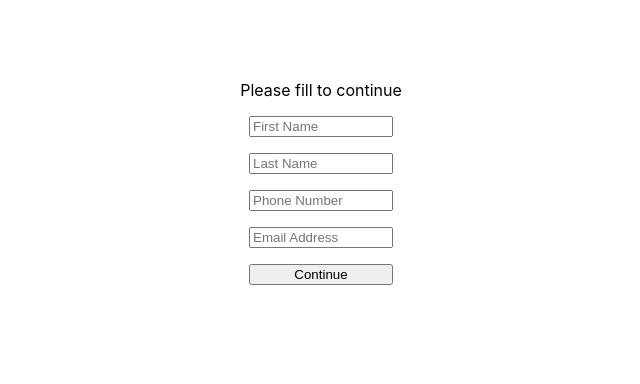
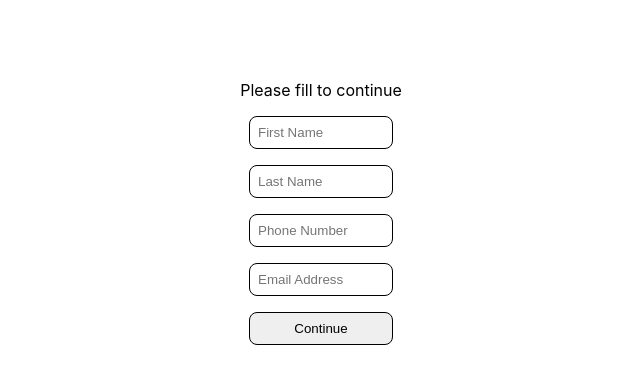
Before and after one commit to michael-mcmasters/Real-Estate-Frontend, a React (Create React App) app: page / in a window 1280 px wide. Shown: the top 384 px of the page, without its empty margins (319-959 px from the left). Built offline with nearby package versions, Linux system fonts and the light colour scheme.

Commit message:
Make inputs and button rounded

```diff
--- a/src/components/HomePage.js
+++ b/src/components/HomePage.js
@@ -31,7 +31,7 @@ const HomePage = () => {
           <Input type="email" name="email" placeholder="Email Address" required />
 
           {/* Goes to this link on submit */}
-          <Input type="hidden" name="_next" value="https://katlynmcmasters.foxroach.com/#" />
+          <Input type="hidden" name="_next" value="https://katlynmcmasters.foxroach.com/Featured-Properties" />
           {/* Tricks bots to avoid spam */}
           <Input type="text" name="_honey" style={{ display: "none" }} />
           {/* Subject of email */}
@@ -64,10 +64,16 @@ const Form = styled.form`
 
 const Input = styled.input`
   margin: 0.5rem;
+  padding: 0.5rem;
+  border-radius: 8px;
+  border: 1px solid black;
 `;
 
 const Button = styled.button`
   margin: 0.5rem;
+  padding: 0.5rem;
+  border-radius: 8px;
+  border: 1px solid black;
 `;
 
 export default HomePage;
```
